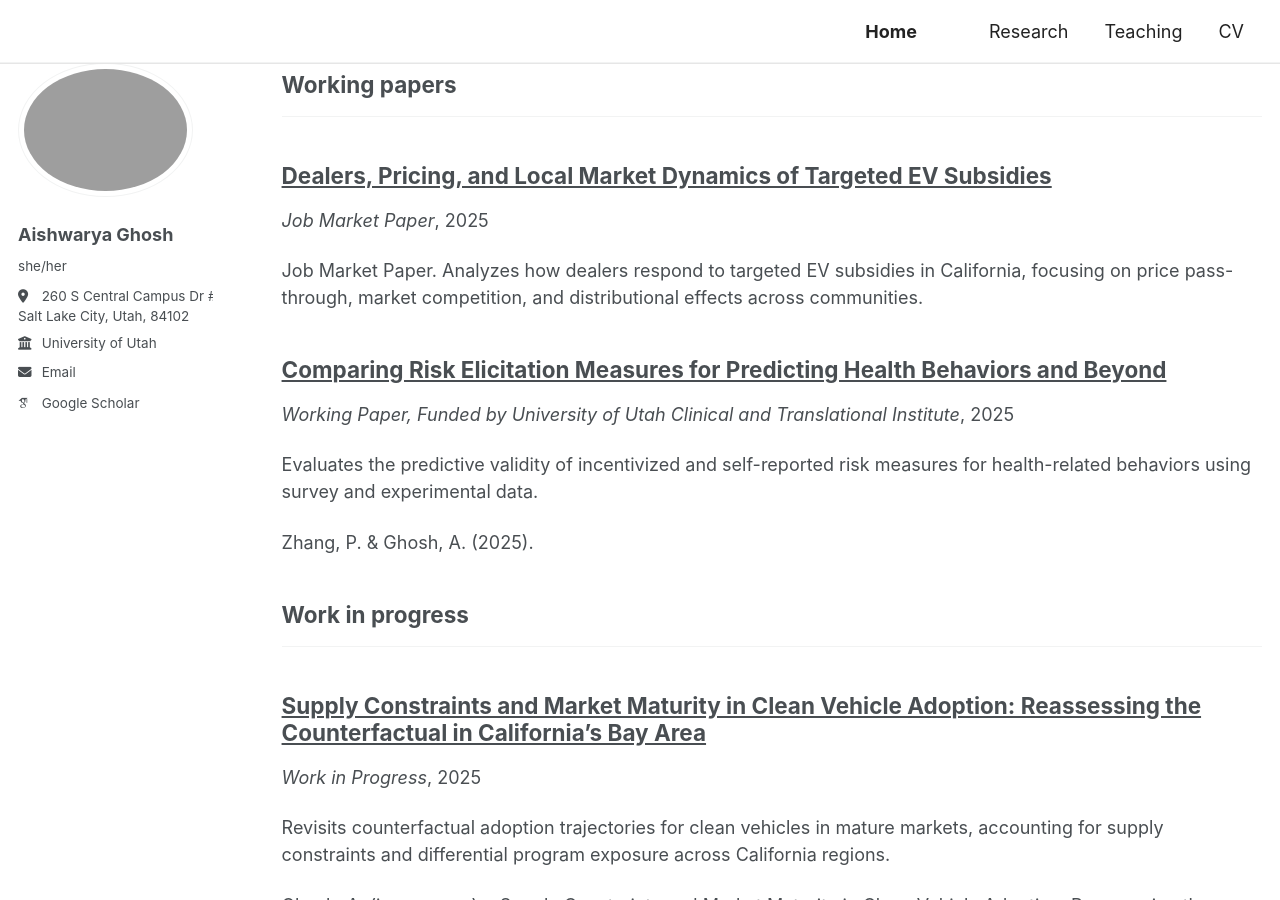
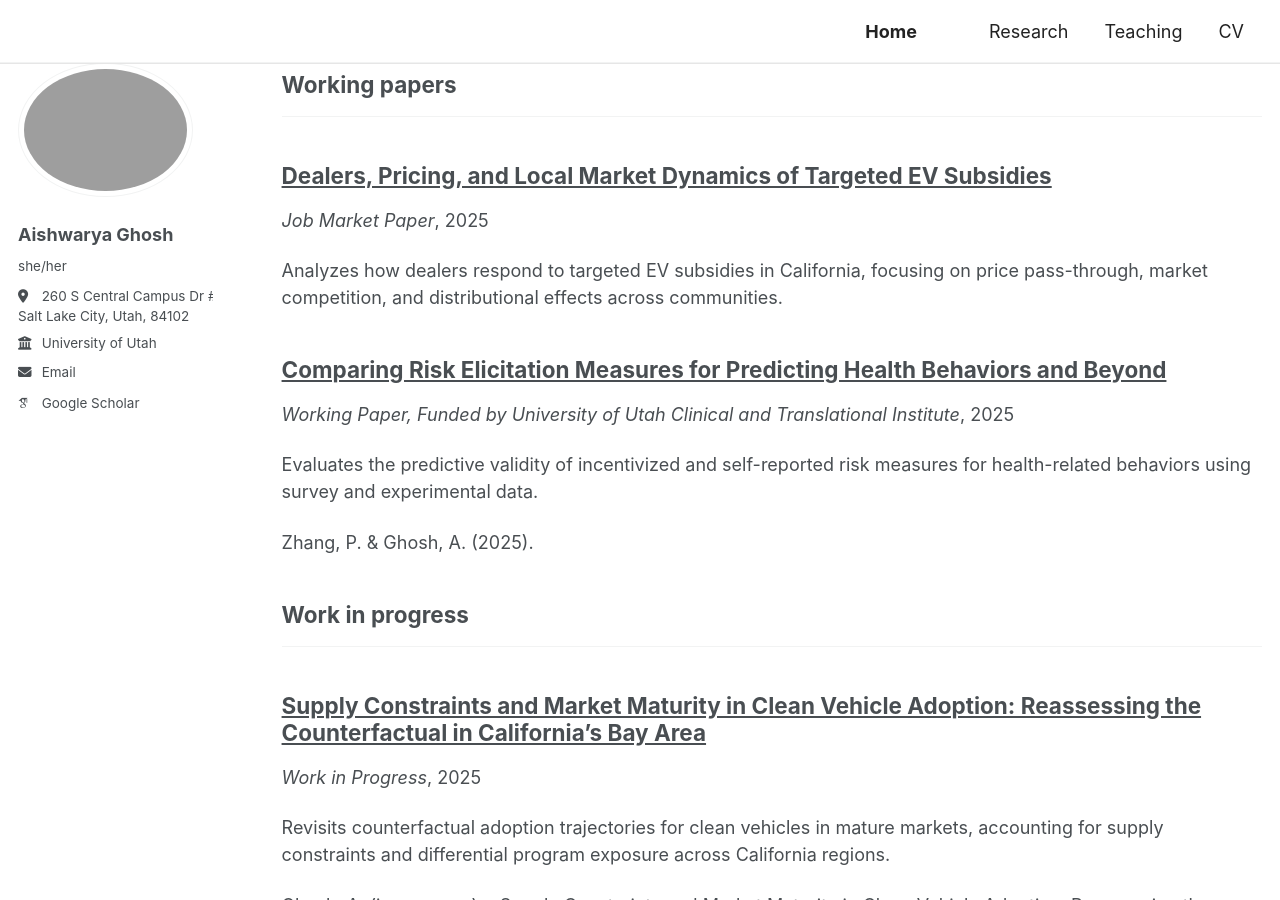
Before and after one commit to ghoshash1/ghoshash1.github.io, a Jekyll site: the page built from _pages/research.html, in a window 1280 px wide and 900 px high, scrolled down 818 px. Built offline with Jekyll 4.4.1, drawn with Linux system fonts in a browser that asks for light colours; some web fonts are replaced.

Commit message:
Update 2025-01-15-dealers-pricing-ev-subsidies.md

```diff
--- a/_publications/2025-01-15-dealers-pricing-ev-subsidies.md
+++ b/_publications/2025-01-15-dealers-pricing-ev-subsidies.md
@@ -3,7 +3,7 @@ title: "Dealers, Pricing, and Local Market Dynamics of Targeted EV Subsidies"
 collection: publications
 category: working
 date: 2025-01-14
-excerpt: "Job Market Paper. Analyzes how dealers respond to targeted EV subsidies in California, focusing on price pass-through, market competition, and distributional effects across communities."
+excerpt: "Analyzes how dealers respond to targeted EV subsidies in California, focusing on price pass-through, market competition, and distributional effects across communities."
 venue: "Job Market Paper"
 author: "Aishwarya Ghosh"
 paperurl: ""   # leave blank or add link later (e.g., /files/JMP_Ghosh_2025.pdf)
```
